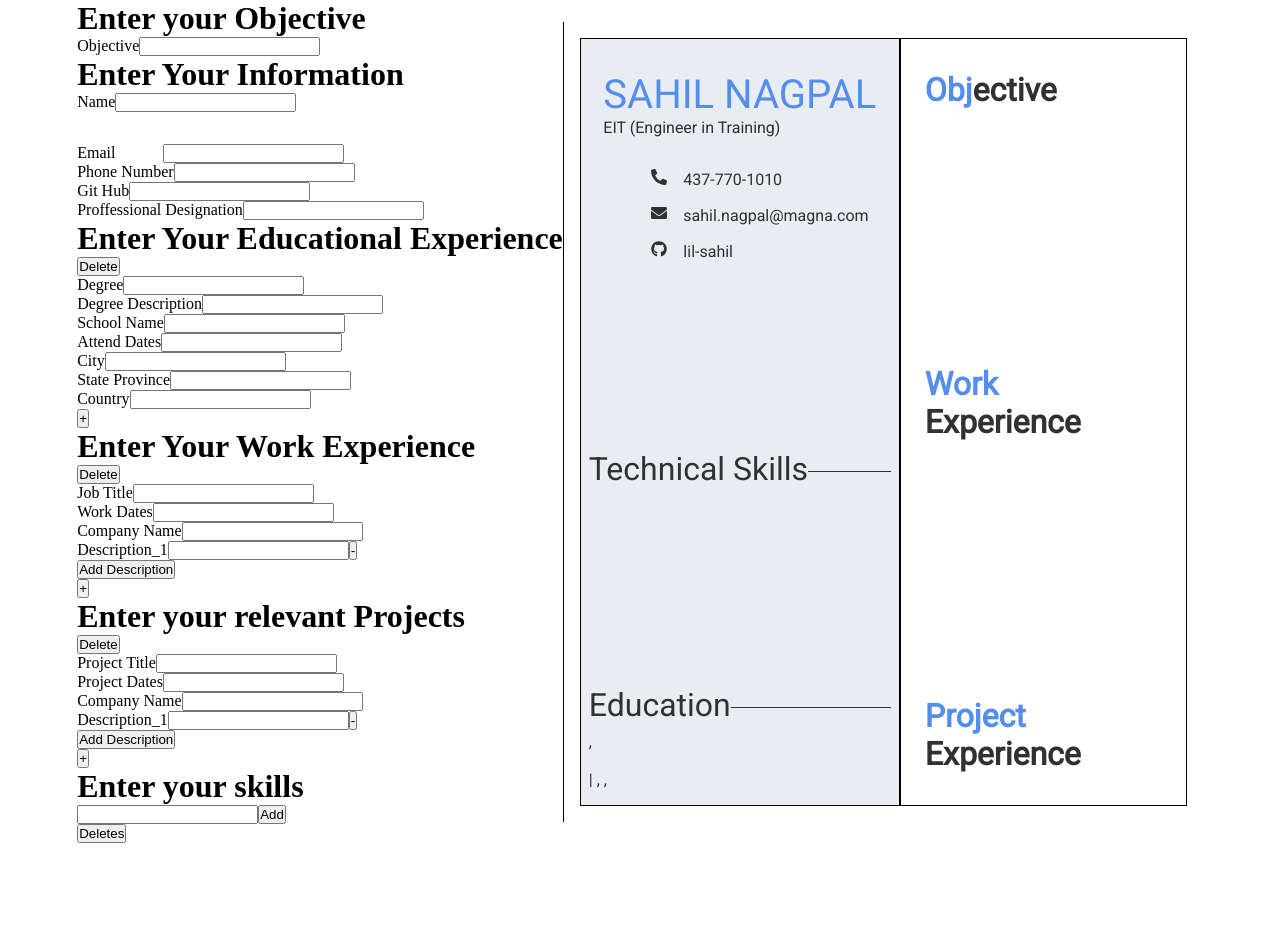
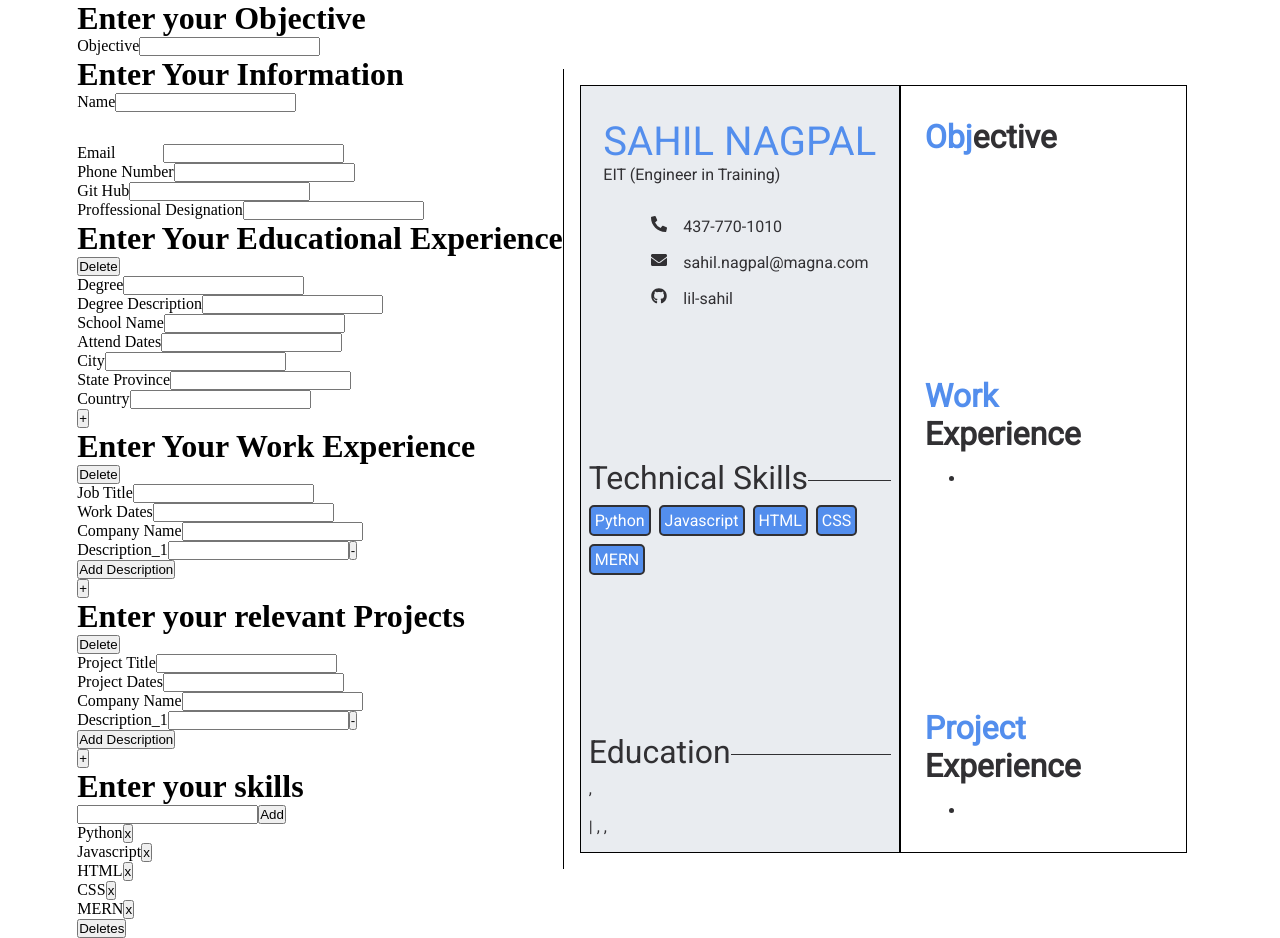
Before and after one commit to lil-sahil/react_cv_project, a React (Create React App) app: page / in a window 1280 px wide. Before the commit the page ends 843 px from the top, so only its background shows below. Built offline with nearby package versions, Linux system fonts and the light colour scheme.

Commit message:
Finished styling of work experience and project experience preview.

```diff
--- a/src/App.js
+++ b/src/App.js
@@ -40,7 +40,7 @@ class App extends Component {
         },
       ],
 
-      technicalSkills: [],
+      technicalSkills: ["Python", "Javascript", "HTML", "CSS", "MERN"],
 
       workInformation: [
         {
--- a/src/components/Preview.js
+++ b/src/components/Preview.js
@@ -98,12 +98,54 @@ class Preview extends Component {
             <div className="preview-main-heading">
               <span className="preview-heading-color">Work</span> Experience
             </div>
+
+            <div className="work-entry">
+              {this.props.currentState.workInformation.map((work) => {
+                let descriptions = [];
+                for (let desc in work) {
+                  if (desc.includes("description")) {
+                    descriptions.push(<li>{work[desc]}</li>);
+                  }
+                }
+
+                return (
+                  <div className="grid-display">
+                    <div className="preview-date">{work.workDates}</div>
+                    <div className="preview-small-heading">{work.jobTitle}</div>
+                    <div className="preview-company">{work.companyName}</div>
+                    <ul className="preview-description">{descriptions}</ul>
+                  </div>
+                );
+              })}
+            </div>
           </div>
 
           {/* Preview Projects */}
           <div id="preview-project-experience">
             <div className="preview-main-heading">
               <span className="preview-heading-color">Project</span> Experience
+            </div>
+
+            <div className="project-entry">
+              {this.props.currentState.projectInformation.map((project) => {
+                let descriptions = [];
+                for (let desc in project) {
+                  if (desc.includes("description")) {
+                    descriptions.push(<li>{project[desc]}</li>);
+                  }
+                }
+
+                return (
+                  <div className="grid-display">
+                    <div className="preview-date">{project.projectDates}</div>
+                    <div className="preview-small-heading">
+                      {project.projectTitle}
+                    </div>
+                    <div className="preview-company">{project.companyName}</div>
+                    <ul className="preview-description">{descriptions}</ul>
+                  </div>
+                );
+              })}
             </div>
           </div>
         </div>
--- a/src/index.css
+++ b/src/index.css
@@ -2,6 +2,10 @@
   margin: 0;
   padding: 0;
   box-sizing: border-box;
+}
+
+ul {
+  padding-left: 0;
 }
 
 /* Global Variables */
@@ -186,3 +190,31 @@
   width: 100%;
   text-align: justify;
 }
+
+.grid-display {
+  display: grid;
+  grid-template-columns: 1fr 4fr 3fr;
+  column-gap: 1rem;
+  margin-bottom: 1rem;
+}
+
+.preview-description {
+  grid-column-start: 2;
+  grid-column-end: 4;
+}
+
+.preview-small-heading {
+  font-weight: 800;
+}
+
+.preview-company {
+  font-size: 0.8rem;
+  text-align: right;
+}
+
+/* Project Experience */
+#preview-project-experience {
+  text-align: left;
+  width: 100%;
+  text-align: justify;
+}
```
